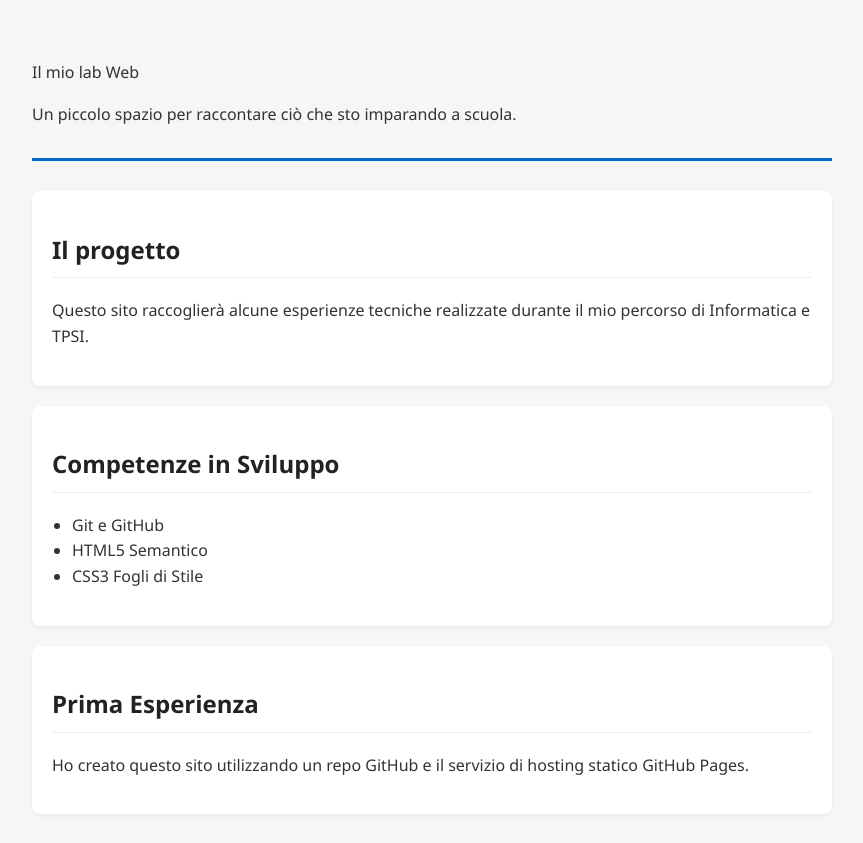
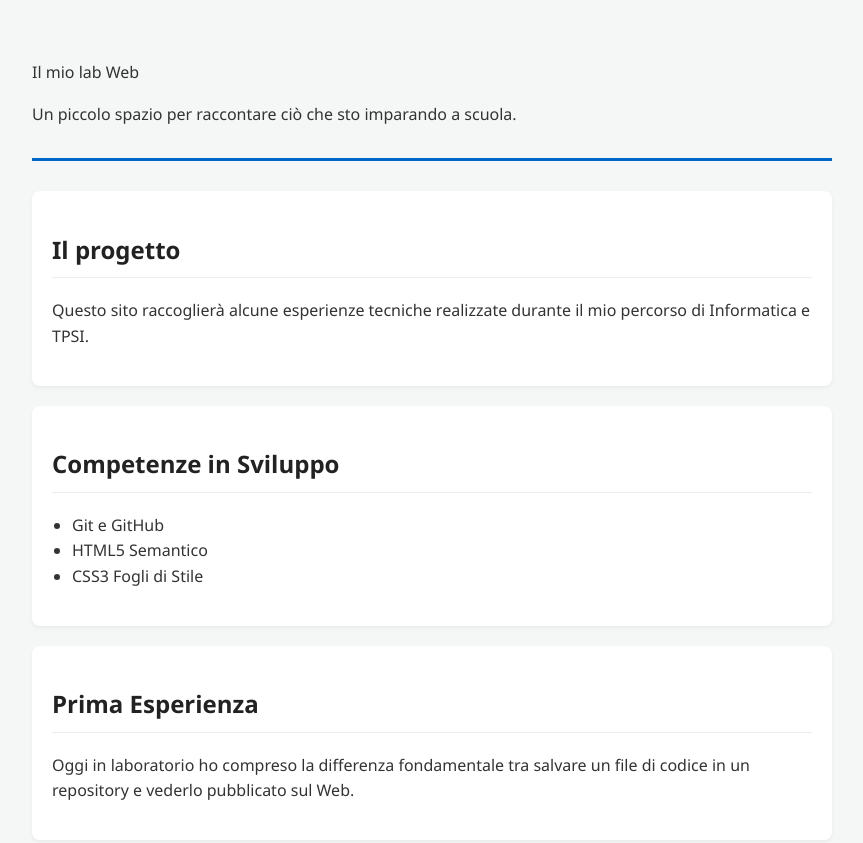
Before and after one commit to kachab25338/kachab25338.github.io, a plain HTML site: page index.html in a window 1280 px wide. Shown: the top 843 px of the page, without its empty margins (208-1071 px from the left). Drawn offline with Linux system fonts and the light colour scheme.

Commit message:
Update index.html
Aggiorna testo della home page

```diff
--- a/index.html
+++ b/index.html
@@ -33,13 +33,13 @@
       </ul>
     </section>
 
-    <section>
-      <h2>Prima Esperienza</h2>
-      <p>
-        Ho creato questo sito utilizzando un repo GitHub
-        e il servizio di hosting statico GitHub Pages.
-      </p>
-    </section>
+   <section>
+    <h2>Prima Esperienza</h2>
+    <p>
+       Oggi in laboratorio ho compreso la differenza fondamentale tra
+        salvare un file di codice in un repository e vederlo pubblicato sul Web.
+    </p>
+</section>
   </main>
 
   <footer>
```
